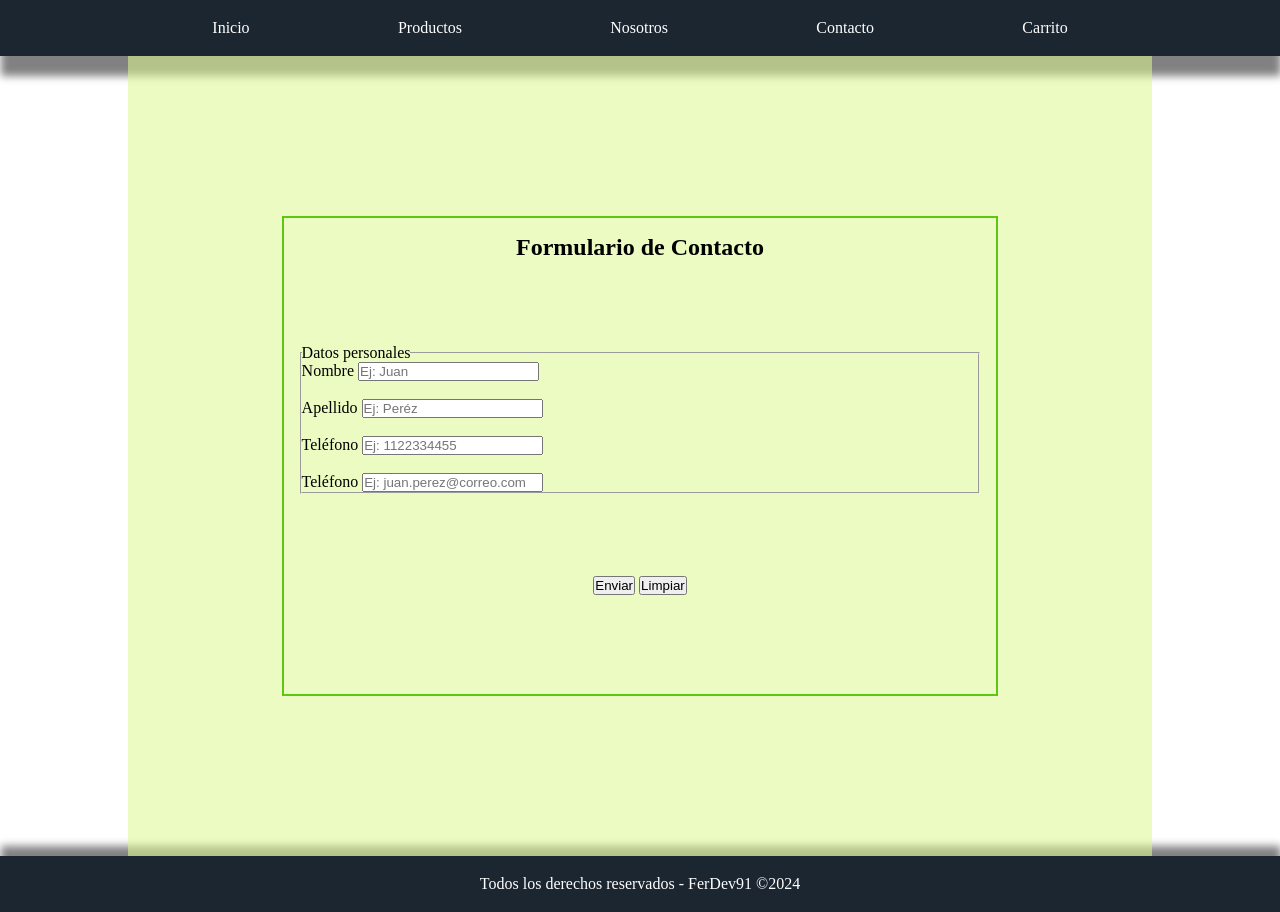
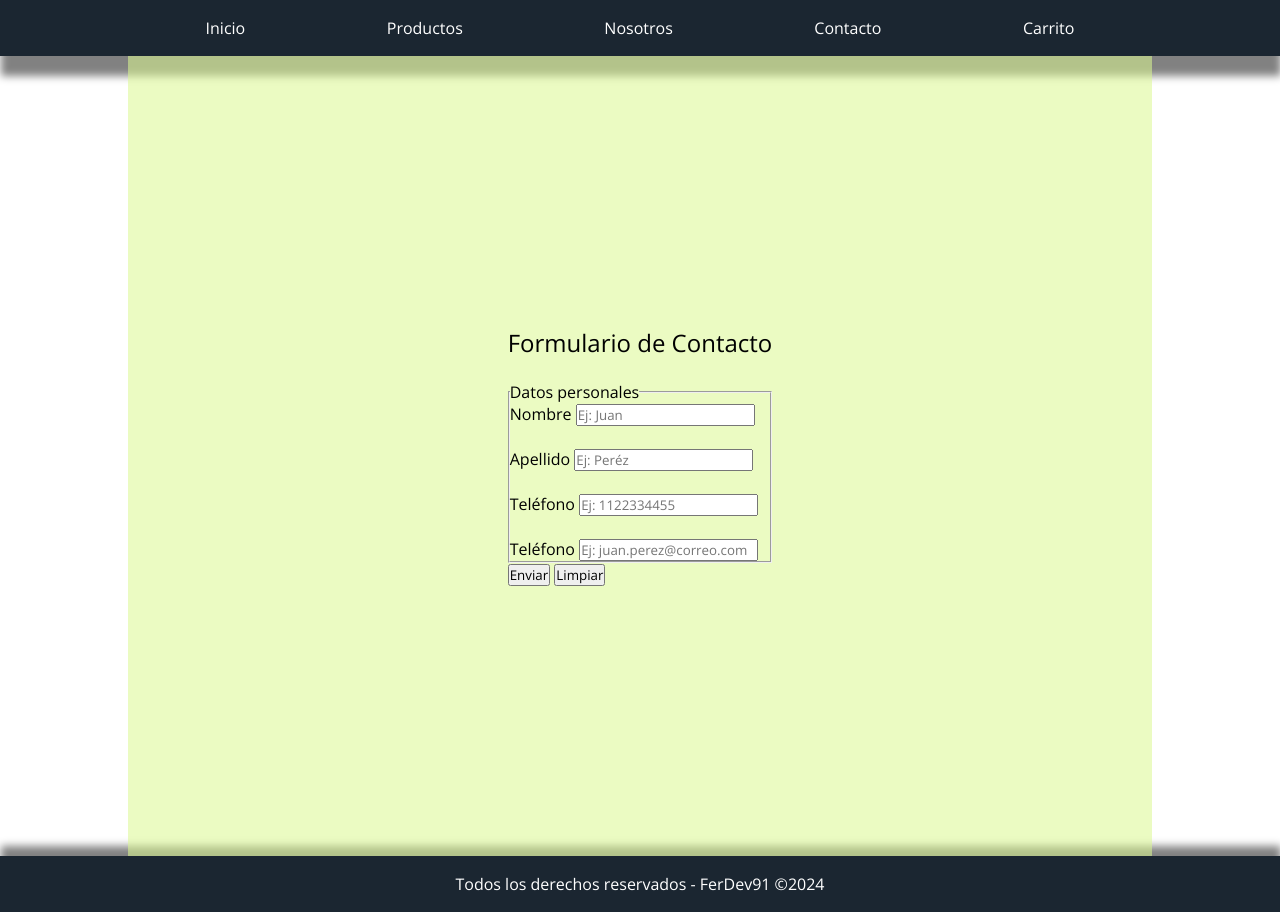
Before and after one commit to faguilar0291/talento_tech_24-frontJS, a plain HTML site: page Proyecto/pages/contacto.html in a window 1280 px wide. Drawn offline with nearby package versions, Linux system fonts and the light colour scheme.

Commit message:
Actualización Proyecto 006

```diff
--- a/Proyecto/css/carrito.css
+++ b/Proyecto/css/carrito.css
@@ -2,6 +2,12 @@
     padding: 0;
     margin: 0;
     box-sizing: border-box;
+    font-family: "Open Sans", sans-serif;
+    font-optical-sizing: auto;
+    font-weight: 400;
+    font-style: normal;
+    font-variation-settings:
+      "wdth" 100;
 }
 
 body {
@@ -59,16 +65,32 @@ a:active {
     color: #5ec613;
 }
 
+a::selection {
+    color: #a813c6;
+}
+
 main {
     height: 100vh;
     width: 100vw;
     display: flex;
-    flex-direction: row;
+    flex-direction: column;
     justify-content: center;
+    align-items: center;
+}
+
+h1 {
+    text-align: center;
+    background-color: #96f1268e;
+    width: 80vw;
+    height: 10%;
+    padding-top: 1rem;
 }
 
 section {
-    background-color: #d5d8dc;
-    height: 100%;
+    background-color: #dbf8928e;
+    height: 100vh;
     width: 80vw;
+    display: flex;
+    justify-content: center;
+    align-items: center;
 }
--- a/Proyecto/css/contacto.css
+++ b/Proyecto/css/contacto.css
@@ -2,6 +2,12 @@
     padding: 0;
     margin: 0;
     box-sizing: border-box;
+    font-family: "Open Sans", sans-serif;
+    font-optical-sizing: auto;
+    font-weight: 400;
+    font-style: normal;
+    font-variation-settings:
+      "wdth" 100;
 }
 
 body {
@@ -59,12 +65,25 @@ a:active {
     color: #5ec613;
 }
 
+a::selection {
+    color: #a813c6;
+}
+
 main {
     height: 100vh;
     width: 100vw;
     display: flex;
-    flex-direction: row;
+    flex-direction: column;
     justify-content: center;
+    align-items: center;
+}
+
+h1 {
+    text-align: center;
+    background-color: #96f1268e;
+    width: 80vw;
+    height: 10%;
+    padding-top: 1rem;
 }
 
 section {
@@ -75,18 +94,3 @@ section {
     justify-content: center;
     align-items: center;
 }
-
-form {
-    height: 60%;
-    width: 70%;
-    border: #5ec613 solid 2px;
-    padding: 1rem;
-    display: flex;
-    flex-wrap: wrap;
-    justify-content: center;
-    align-items: flex-start;
-}
-
-.fieldset {
-    width: 100%;
-}
--- a/Proyecto/css/index.css
+++ b/Proyecto/css/index.css
@@ -2,6 +2,12 @@
     padding: 0;
     margin: 0;
     box-sizing: border-box;
+    font-family: "Open Sans", sans-serif;
+    font-optical-sizing: auto;
+    font-weight: 400;
+    font-style: normal;
+    font-variation-settings:
+      "wdth" 100;
 }
 
 body {
@@ -88,12 +94,3 @@ section {
     justify-content: center;
     align-items: center;
 }
-
-.grid-container {
-    width: 90%;
-    display: grid;
-    grid-template-columns: auto auto auto auto;
-    gap: 20px;
-    height: 400px;
-    justify-items: center;
-  }
--- a/Proyecto/css/nosotros.css
+++ b/Proyecto/css/nosotros.css
@@ -2,6 +2,12 @@
     padding: 0;
     margin: 0;
     box-sizing: border-box;
+    font-family: "Open Sans", sans-serif;
+    font-optical-sizing: auto;
+    font-weight: 400;
+    font-style: normal;
+    font-variation-settings:
+      "wdth" 100;
 }
 
 body {
@@ -59,16 +65,32 @@ a:active {
     color: #5ec613;
 }
 
+a::selection {
+    color: #a813c6;
+}
+
 main {
     height: 100vh;
     width: 100vw;
     display: flex;
-    flex-direction: row;
+    flex-direction: column;
     justify-content: center;
+    align-items: center;
+}
+
+h1 {
+    text-align: center;
+    background-color: #96f1268e;
+    width: 80vw;
+    height: 10%;
+    padding-top: 1rem;
 }
 
 section {
-    background-color: #d5d8dc;
-    height: 100%;
+    background-color: #dbf8928e;
+    height: 100vh;
     width: 80vw;
+    display: flex;
+    justify-content: center;
+    align-items: center;
 }
--- a/Proyecto/css/productos.css
+++ b/Proyecto/css/productos.css
@@ -2,6 +2,12 @@
     padding: 0;
     margin: 0;
     box-sizing: border-box;
+    font-family: "Open Sans", sans-serif;
+    font-optical-sizing: auto;
+    font-weight: 400;
+    font-style: normal;
+    font-variation-settings:
+      "wdth" 100;
 }
 
 body {
@@ -59,16 +65,32 @@ a:active {
     color: #5ec613;
 }
 
+a::selection {
+    color: #a813c6;
+}
+
 main {
     height: 100vh;
     width: 100vw;
     display: flex;
-    flex-direction: row;
+    flex-direction: column;
     justify-content: center;
+    align-items: center;
+}
+
+h1 {
+    text-align: center;
+    background-color: #96f1268e;
+    width: 80vw;
+    height: 10%;
+    padding-top: 1rem;
 }
 
 section {
-    background-color: #d5d8dc;
-    height: 100%;
+    background-color: #dbf8928e;
+    height: 100vh;
     width: 80vw;
+    display: flex;
+    justify-content: center;
+    align-items: center;
 }
--- a/Proyecto/pages/contacto.html
+++ b/Proyecto/pages/contacto.html
@@ -4,7 +4,12 @@
     <meta charset="UTF-8">
     <meta name="viewport" content="width=device-width, initial-scale=1.0">
     <link rel="stylesheet" href="../css/contacto.css">
+    <!-- Fonts -->
+    <link rel="preconnect" href="https://fonts.googleapis.com">
+    <link rel="preconnect" href="https://fonts.gstatic.com" crossorigin>
+    <link href="https://fonts.googleapis.com/css2?family=Open+Sans:ital,wght@0,300..800;1,300..800&display=swap" rel="stylesheet">
     <title>Contacto</title>
+    <link rel="icon" href="../images/favicon/favicon.png" type="image/x-icon">
 </head>
 <body>
     <header>
@@ -26,16 +31,16 @@
                 <fieldset class="fieldset">
                     <legend>Datos personales</legend>
                     <label for="name">Nombre</label>
-                    <input type="text" placeholder="Ej: Juan">
+                    <input type="text" placeholder="Ej: Juan" required>
                     <br><br>
                     <label for="surname">Apellido</label>
-                    <input type="text" placeholder="Ej: Peréz">
+                    <input type="text" placeholder="Ej: Peréz" required>
                     <br><br>
                     <label for="phone">Teléfono</label>
-                    <input type="text" placeholder="Ej: 1122334455">
+                    <input type="text" placeholder="Ej: 1122334455" required>
                     <br><br>
                     <label for="mail">Teléfono</label>
-                    <input type="mail" placeholder="Ej: juan.perez@correo.com">
+                    <input type="mail" placeholder="Ej: juan.perez@correo.com" required>
                 </fieldset>
                 <div>
                     <button type="submit">Enviar</button>
```
Also changed, not shown: Proyecto/index.html (+6 -11 lines), Proyecto/pages/carrito.html (+10 -0 lines), Proyecto/pages/nosotros.html (+10 -0 lines), Proyecto/pages/productos.html (+9 -0 lines).
